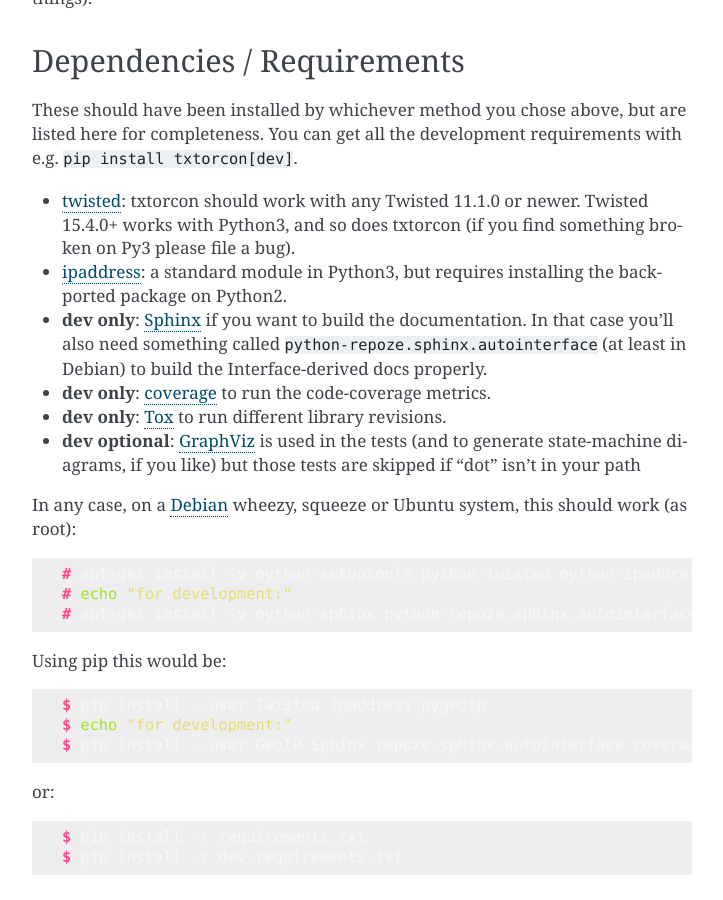
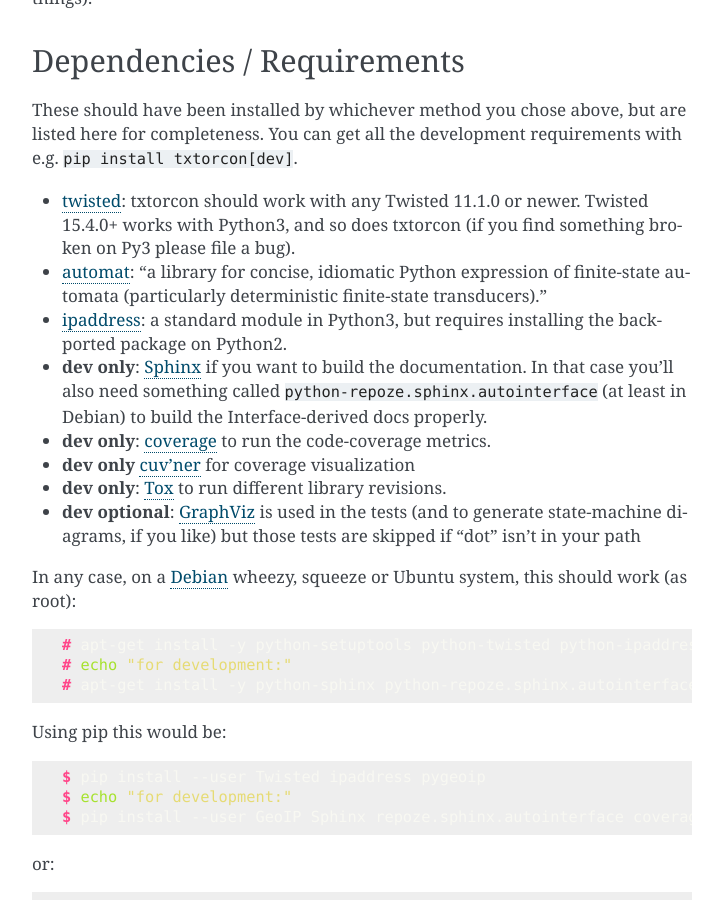
Before and after one commit to meejah/txtorcon, a Sphinx documentation site: the page built from docs/installing.rst, in a window 1280 px wide and 900 px high, scrolled down 2771 px. Shown: the whole window, without its empty margins (388-1111 px from the left). Built offline with Sphinx 7.4.7, drawn with Linux system fonts in a browser that asks for light colours; the version number could not be read and is left out.

Commit message:
mention automat, cuv'ner

```diff
--- a/docs/installing.rst
+++ b/docs/installing.rst
@@ -158,6 +158,10 @@
   does txtorcon (if you find something broken on Py3 please file a
   bug).
 
+- `automat <https://github.com/glyph/automat>`_: "a library for
+  concise, idiomatic Python expression of finite-state automata
+  (particularly deterministic finite-state transducers)."
+
 - `ipaddress <https://docs.python.org/3/library/ipaddress.html>`_: a
   standard module in Python3, but requires installing the backported
   package on Python2.
@@ -169,6 +173,9 @@
 
 - **dev only**: `coverage <http://nedbatchelder.com/code/coverage/>`_
   to run the code-coverage metrics.
+
+- **dev only** `cuv'ner <https://cuvner.readthedocs.io/en/latest/>`_
+  for coverage visualization
 
 - **dev only**: `Tox <https://testrun.org/tox/latest/>`_ to run
   different library revisions.
```
